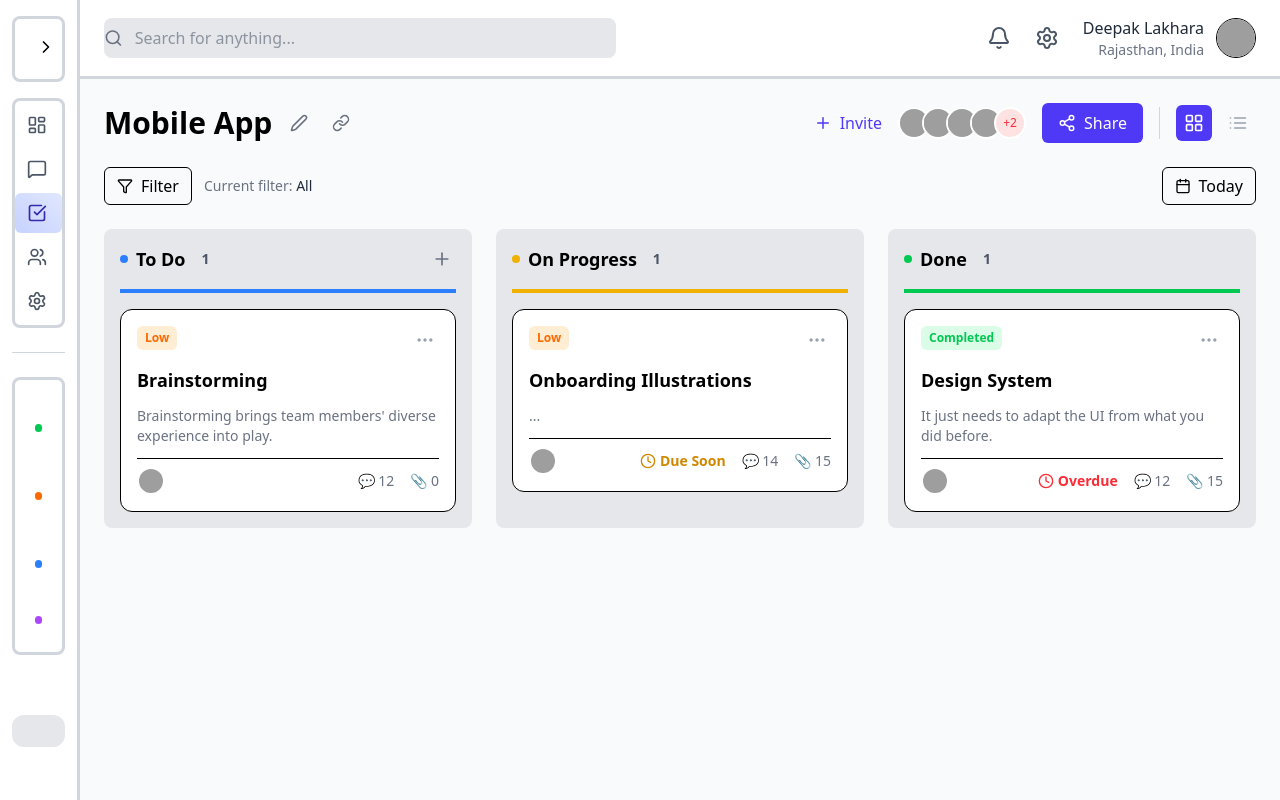
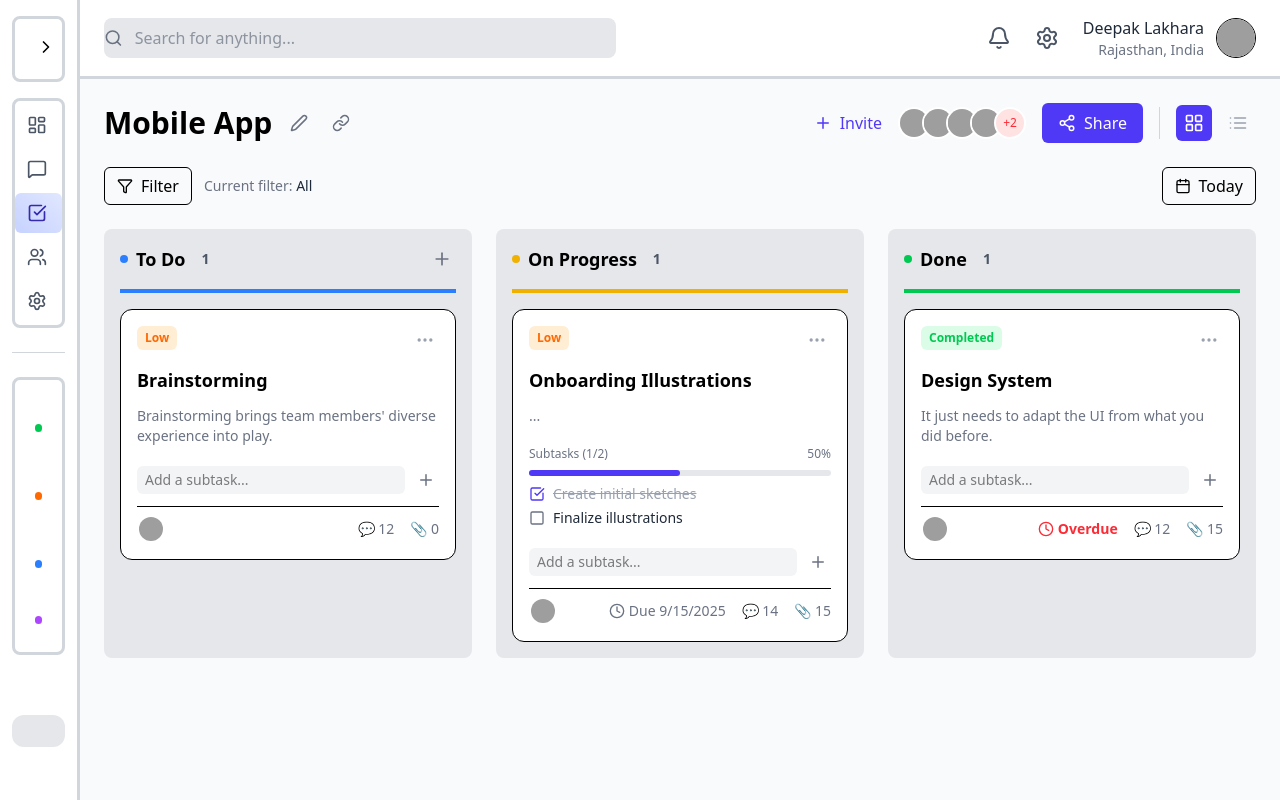
Before and after one commit to DEEPAK-7850/assignment, a React (Vite) app: page / in a window 1280 px wide. Shown: the top 800 px of the page. Built offline with nearby package versions, Linux system fonts and the light colour scheme; grey boxes are pictures that could not be loaded.

Commit message:
subtask is applied

```diff
--- a/src/components/TaskBoard.tsx
+++ b/src/components/TaskBoard.tsx
@@ -1,49 +1,57 @@
+
+
 import { useState, useEffect } from "react";
-import { Plus, MoreHorizontal, Filter, Calendar, Share2, Edit2, Link, LayoutGrid, List, Trash2, Pencil, History, Clock, BellRing } from "lucide-react";
+import { Plus, MoreHorizontal, Filter, Calendar, Share2, Edit2, Link, LayoutGrid, List, Trash2, Pencil, History, Clock, BellRing, CheckSquare, Square } from "lucide-react";
 import { DragDropContext, Droppable, Draggable } from "@hello-pangea/dnd";
 import type { DropResult } from "@hello-pangea/dnd";
 import { useSelector, useDispatch } from "react-redux";
 import type { RootState, AppDispatch } from "../redux/store";
-import { moveTask, deleteTask, changeTaskPriority } from "../redux/tasksSlice";
-import type { Task, Activity } from "../redux/tasksSlice";
+import { moveTask, deleteTask, changeTaskPriority, addSubtask, toggleSubtask } from "../redux/tasksSlice";
+import type { Task, Activity, Subtask } from "../redux/tasksSlice";
 import AddTaskModal from "./AddTaskModal";
 import EditTaskModal from "./EditTaskModal";
 import ActivityLogModal from "./ActivityLogModal";
 
-// This component is inside src/components/TaskBoard.tsx
+const SubtaskItem = ({ subtask, onToggle }: { subtask: Subtask, onToggle: () => void }) => (
+  <div className="flex items-center gap-2 group">
+    <button onClick={onToggle} className="text-gray-500 group-hover:text-indigo-600">
+      {subtask.completed ? <CheckSquare size={16} className="text-indigo-600" /> : <Square size={16} />}
+    </button>
+    <span className={`text-sm ${subtask.completed ? 'line-through text-gray-400' : 'text-gray-800'}`}>
+      {subtask.text}
+    </span>
+  </div>
+);
 
-const TaskCard = ({ task, onPriorityChange, onDelete, onEdit, onViewActivity }: { task: Task, onPriorityChange: () => void, onDelete: () => void, onEdit: () => void, onViewActivity: () => void }) => {
+const TaskCard = ({ task, onPriorityChange, onDelete, onEdit, onViewActivity, onAddSubtask, onToggleSubtask }: { task: Task, onPriorityChange: () => void, onDelete: () => void, onEdit: () => void, onViewActivity: () => void, onAddSubtask: (text: string) => void, onToggleSubtask: (subtaskId: string) => void }) => {
   const [isMenuOpen, setIsMenuOpen] = useState(false);
+  const [newSubtaskText, setNewSubtaskText] = useState('');
 
-  // NEW: More detailed due date logic
+  const handleAddSubtask = (e: React.FormEvent) => {
+    e.preventDefault();
+    if (newSubtaskText.trim()) {
+      onAddSubtask(newSubtaskText);
+      setNewSubtaskText('');
+    }
+  };
+
+  const completedSubtasks = task.subtasks.filter(st => st.completed).length;
+  const totalSubtasks = task.subtasks.length;
+  const progressPercentage = totalSubtasks > 0 ? (completedSubtasks / totalSubtasks) * 100 : 0;
+
   const getDueDateInfo = () => {
-    if (!task.dueDate) {
-      return { style: 'text-gray-500', text: '' };
-    }
-
+    if (!task.dueDate) return null;
     const now = new Date();
     const dueDate = new Date(task.dueDate);
-    // Reset time to compare dates only
     now.setHours(0, 0, 0, 0);
-
     const timeDiff = dueDate.getTime() - now.getTime();
     const twentyFourHoursInMs = 24 * 60 * 60 * 1000;
     const threeDaysInMs = 3 * twentyFourHoursInMs;
-
-    const formattedDate = dueDate.toLocaleDateString();
-
-    if (timeDiff < 0) {
-      return { style: 'text-red-500 font-bold', text: `Overdue` };
-    }
-    if (timeDiff < twentyFourHoursInMs) {
-      return { style: 'text-red-500 font-semibold', text: `Due Today` };
-    }
-    if (timeDiff < threeDaysInMs) {
-      return { style: 'text-yellow-600 font-semibold', text: `Due Soon` };
-    }
-    return { style: 'text-gray-500', text: `Due ${formattedDate}` };
+    if (timeDiff < 0) return { style: 'text-red-500 font-bold', text: 'Overdue' };
+    if (timeDiff < twentyFourHoursInMs) return { style: 'text-red-500 font-semibold', text: 'Due Today' };
+    if (timeDiff < threeDaysInMs) return { style: 'text-yellow-600 font-semibold', text: 'Due Soon' };
+    return { style: 'text-gray-500', text: `Due ${dueDate.toLocaleDateString()}` };
   };
-
   const dueDateInfo = getDueDateInfo();
 
   return (
@@ -64,17 +72,30 @@ const TaskCard = ({ task, onPriorityChange, onDelete, onEdit, onViewActivity }:
       <h3 className="font-bold text-lg">{task.title}</h3>
       <p className="text-sm text-gray-500">{task.description}</p>
 
+      {totalSubtasks > 0 && (
+        <div className="space-y-2 pt-2">
+          <div className="flex items-center justify-between text-xs text-gray-500">
+            <span>Subtasks ({completedSubtasks}/{totalSubtasks})</span>
+            <span>{Math.round(progressPercentage)}%</span>
+          </div>
+          <div className="w-full bg-gray-200 rounded-full h-1.5"><div className="bg-indigo-600 h-1.5 rounded-full" style={{ width: `${progressPercentage}%` }}></div></div>
+          <div className="space-y-1 max-h-24 overflow-y-auto pr-1">
+            {task.subtasks.map(subtask => <SubtaskItem key={subtask.id} subtask={subtask} onToggle={() => onToggleSubtask(subtask.id)} />)}
+          </div>
+        </div>
+      )}
+
+      <form onSubmit={handleAddSubtask} className="flex items-center gap-2 pt-2">
+        <input type="text" value={newSubtaskText} onChange={(e) => setNewSubtaskText(e.target.value)} placeholder="Add a subtask..." className="flex-grow bg-gray-100 border-transparent rounded-md px-2 py-1 text-sm focus:ring-indigo-500 focus:border-indigo-500"/>
+        <button type="submit" className="p-1 text-gray-500 hover:bg-gray-200 rounded-md"><Plus size={18} /></button>
+      </form>
+
       <div className="flex justify-between items-center pt-2 border-t mt-3">
         <div className="flex -space-x-2">
           {task.members.map((member, index) => <img key={index} src={member} alt="member" className="w-7 h-7 rounded-full border-2 border-white" />)}
         </div>
         <div className="flex items-center gap-4 text-sm text-gray-500">
-          {/* Display the new due date info */}
-          {task.dueDate && (
-            <span className={`flex items-center gap-1 ${dueDateInfo.style}`}>
-              <Clock size={16} /> {dueDateInfo.text}
-            </span>
-          )}
+          {dueDateInfo && (<span className={`flex items-center gap-1 ${dueDateInfo.style}`}><Clock size={16} /> {dueDateInfo.text}</span>)}
           <span>💬 {task.comments}</span>
           <span>📎 {task.files}</span>
         </div>
@@ -83,7 +104,16 @@ const TaskCard = ({ task, onPriorityChange, onDelete, onEdit, onViewActivity }:
   );
 };
 
-interface TaskColumnProps {
+const TaskColumn = ({
+  title,
+  tasks,
+  columnId,
+  borderColorClass,
+  dotColorClass,
+  onAddTask,
+  onEditTask,
+  onViewActivity
+}: {
   title: string;
   tasks: Task[];
   columnId: 'todo' | 'inProgress' | 'done';
@@ -92,12 +122,13 @@ interface TaskColumnProps {
   onAddTask?: () => void;
   onEditTask: (task: Task) => void;
   onViewActivity: (task: Task) => void;
-}
-
-const TaskColumn = ({ title, tasks, columnId, borderColorClass, dotColorClass, onAddTask, onEditTask, onViewActivity }: TaskColumnProps) => {
+}) => {
   const dispatch = useDispatch<AppDispatch>();
   const handleDeleteTask = (taskId: string) => { if (window.confirm("Are you sure?")) dispatch(deleteTask({ columnId, taskId })); };
   const handleChangePriority = (taskId: string) => dispatch(changeTaskPriority({ columnId, taskId }));
+  const handleAddSubtask = (taskId: string, text: string) => dispatch(addSubtask({ columnId, taskId, text }));
+  const handleToggleSubtask = (taskId: string, subtaskId: string) => dispatch(toggleSubtask({ columnId, taskId, subtaskId }));
+
   return (
     <div className="w-full bg-gray-200 rounded-lg p-4 flex flex-col">
       <div className={`flex justify-between items-center border-b-4 ${borderColorClass} pb-4 mb-4`}>
@@ -115,7 +146,7 @@ const TaskColumn = ({ title, tasks, columnId, borderColorClass, dotColorClass, o
               <Draggable key={task.id} draggableId={task.id} index={index}>
                 {(provided) => (
                   <div ref={provided.innerRef} {...provided.draggableProps} {...provided.dragHandleProps}>
-                    <TaskCard task={task} onDelete={() => handleDeleteTask(task.id)} onEdit={() => onEditTask(task)} onViewActivity={() => onViewActivity(task)} onPriorityChange={() => handleChangePriority(task.id)}/>
+                    <TaskCard task={task} onPriorityChange={() => handleChangePriority(task.id)} onDelete={() => handleDeleteTask(task.id)} onEdit={() => onEditTask(task)} onViewActivity={() => onViewActivity(task)} onAddSubtask={(text) => handleAddSubtask(task.id, text)} onToggleSubtask={(subtaskId) => handleToggleSubtask(task.id, subtaskId)} />
                   </div>
                 )}
               </Draggable>
@@ -154,19 +185,12 @@ const DashboardHeader = () => (
     </div>
 );
 
-interface FilterBarProps {
-  activeFilter: string;
-  setActiveFilter: (filter: string) => void;
-}
-
-const FilterBar = ({ activeFilter, setActiveFilter }: FilterBarProps) => {
+const FilterBar = ({ activeFilter, setActiveFilter }: { activeFilter: string; setActiveFilter: (filter: string) => void }) => {
   const [isOpen, setIsOpen] = useState(false);
-
   const handleSelectFilter = (filter: string) => {
     setActiveFilter(filter);
     setIsOpen(false);
   };
-
   return (
     <div className="flex justify-between items-center mb-6">
       <div className="flex items-center gap-3 relative">
@@ -193,16 +217,14 @@ const FilterBar = ({ activeFilter, setActiveFilter }: FilterBarProps) => {
 };
 
 const ReminderBanner = ({ tasks }: { tasks: Task[] }) => {
-    if (tasks.length === 0) {
-        return null;
-    }
+  if (tasks.length === 0) return null;
   return (
     <div className="bg-yellow-100 border-l-4 border-yellow-500 text-yellow-800 p-4 rounded-md mb-6 flex items-start gap-3">
       <BellRing size={20} className="mt-1 flex-shrink-0" />
       <div>
         <p className="font-bold">Reminder</p>
         <p className="text-sm">
-                    You have {tasks.length} task(s) due within 24 hours or overdue: {tasks.map(t => t.title).join(', ')}
+          You have {tasks.length} task(s) due within 24 hours or overdue: {tasks.map((t: Task) => t.title).join(', ')}
         </p>
       </div>
     </div>
@@ -216,8 +238,8 @@ export default function TaskBoard() {
   const [editingTask, setEditingTask] = useState<Task | null>(null);
   const [editingTaskColumn, setEditingTaskColumn] = useState<'todo' | 'inProgress' | 'done'>('todo');
   const [activeFilter, setActiveFilter] = useState('All');
+  const [viewingActivity, setViewingActivity] = useState<Activity[] | null>(null);
   const [reminderTasks, setReminderTasks] = useState<Task[]>([]);
-  const [viewingActivity, setViewingActivity] = useState<Activity[] | null>(null);
 
   useEffect(() => {
     const allTasks = [...todo, ...inProgress];
@@ -269,51 +291,15 @@ export default function TaskBoard() {
           <ReminderBanner tasks={reminderTasks} />
           <FilterBar activeFilter={activeFilter} setActiveFilter={setActiveFilter} />
           <div className="grid grid-cols-1 md:grid-cols-3 gap-6">
-            <TaskColumn
-              title="To Do"
-              tasks={filterTasks(todo)}
-              columnId="todo"
-              borderColorClass="border-blue-500"
-              dotColorClass="bg-blue-500"
-              onAddTask={() => setAddModalOpen(true)}
-              onEditTask={(task) => handleOpenEditModal(task, 'todo')}
-              onViewActivity={handleViewActivity}
-            />
-            <TaskColumn
-              title="On Progress"
-              tasks={filterTasks(inProgress)}
-              columnId="inProgress"
-              borderColorClass="border-yellow-500"
-              dotColorClass="bg-yellow-500"
-              onEditTask={(task) => handleOpenEditModal(task, 'inProgress')}
-              onViewActivity={handleViewActivity}
-            />
-            <TaskColumn
-              title="Done"
-              tasks={filterTasks(done)}
-              columnId="done"
-              borderColorClass="border-green-500"
-              dotColorClass="bg-green-500"
-              onEditTask={(task) => handleOpenEditModal(task, 'done')}
-              onViewActivity={handleViewActivity}
-            />
+            <TaskColumn title="To Do" tasks={filterTasks(todo)} columnId="todo" borderColorClass="border-blue-500" dotColorClass="bg-blue-500" onAddTask={() => setAddModalOpen(true)} onEditTask={(task: Task) => handleOpenEditModal(task, 'todo')} onViewActivity={handleViewActivity} />
+            <TaskColumn title="On Progress" tasks={filterTasks(inProgress)} columnId="inProgress" borderColorClass="border-yellow-500" dotColorClass="bg-yellow-500" onEditTask={(task: Task) => handleOpenEditModal(task, 'inProgress')} onViewActivity={handleViewActivity} />
+            <TaskColumn title="Done" tasks={filterTasks(done)} columnId="done" borderColorClass="border-green-500" dotColorClass="bg-green-500" onEditTask={(task: Task) => handleOpenEditModal(task, 'done')} onViewActivity={handleViewActivity} />
           </div>
         </div>
       </DragDropContext>
       <AddTaskModal isOpen={isAddModalOpen} onClose={() => setAddModalOpen(false)} />
-      {editingTask && (
-        <EditTaskModal
-          isOpen={!!editingTask}
-          onClose={handleCloseEditModal}
-          task={editingTask}
-          columnId={editingTaskColumn}
-        />
-      )}
-      <ActivityLogModal
-        isOpen={!!viewingActivity}
-        onClose={() => setViewingActivity(null)}
-        activities={viewingActivity || []}
-      />
+      {editingTask && <EditTaskModal isOpen={!!editingTask} onClose={handleCloseEditModal} task={editingTask} columnId={editingTaskColumn} />}
+      <ActivityLogModal isOpen={!!viewingActivity} onClose={() => setViewingActivity(null)} activities={viewingActivity || []} />
     </>
   );
 }
--- a/src/main.tsx
+++ b/src/main.tsx
@@ -1,4 +1,4 @@
-import React from 'react';
+
 import ReactDOM from 'react-dom/client';
 import App from './App';
 import './index.css';
--- a/src/redux/tasksSlice.ts
+++ b/src/redux/tasksSlice.ts
@@ -1,9 +1,12 @@
+import { createSlice, PayloadAction } from '@reduxjs/toolkit';
 
+// NEW: Interface for a single subtask
+export interface Subtask {
+  id: string;
+  text: string;
+  completed: boolean;
+}
 
-import { createSlice } from '@reduxjs/toolkit';
-import type { PayloadAction } from '@reduxjs/toolkit';
-
-// NEW: Interface for a single activity log entry
 export interface Activity {
   action: string;
   timestamp: string;
@@ -19,7 +22,8 @@ export interface Task {
   files: number;
   members: string[];
   dueDate: string | null;
-  activity: Activity[]; // ADDED: activity log for each task
+  activity: Activity[];
+  subtasks: Subtask[]; // ADDED: subtasks array for each task
 }
 
 interface TasksState {
@@ -41,21 +45,19 @@ const loadState = (): TasksState => {
   try {
     const serializedState = localStorage.getItem('tasks');
     if (serializedState === null) {
-      return { // ADDED: activity array to initial tasks
-        todo: [ { id: "1", title: "Brainstorming", description: "Brainstorming brings team members' diverse experience into play.", priority: "Low", priorityColor: "bg-orange-100 text-orange-500", comments: 12, files: 0, members: ["https://i.pravatar.cc/24?img=1"], dueDate: null, activity: [] } ],
-        inProgress: [ { id: "4", title: "Onboarding Illustrations", description: "...", priority: "Low", priorityColor: "bg-orange-100 text-orange-500", comments: 14, files: 15, members: ["https://i.pravatar.cc/24?img=5"], dueDate: "2025-08-30", activity: [] } ],
-        done: [ { id: "7", title: "Design System", description: "It just needs to adapt the UI from what you did before.", priority: "Completed", priorityColor: "bg-green-100 text-green-500", comments: 12, files: 15, members: ["https://i.pravatar.cc/24?img=9"], dueDate: "2025-08-27", activity: [] } ]
+      // ADDED: Initialize subtasks array in default data
+      return {
+        todo: [ { id: "1", title: "Brainstorming", description: "Brainstorming brings team members' diverse experience into play.", priority: "Low", priorityColor: "bg-orange-100 text-orange-500", comments: 12, files: 0, members: ["https://i.pravatar.cc/24?img=1"], dueDate: null, activity: [], subtasks: [] } ],
+        inProgress: [ { id: "4", title: "Onboarding Illustrations", description: "...", priority: "Low", priorityColor: "bg-orange-100 text-orange-500", comments: 14, files: 15, members: ["https://i.pravatar.cc/24?img=5"], dueDate: "2025-09-15", activity: [], subtasks: [{ id: 'sub1', text: 'Create initial sketches', completed: true }, { id: 'sub2', text: 'Finalize illustrations', completed: false }] } ],
+        done: [ { id: "7", title: "Design System", description: "It just needs to adapt the UI from what you did before.", priority: "Completed", priorityColor: "bg-green-100 text-green-500", comments: 12, files: 15, members: ["https://i.pravatar.cc/24?img=9"], dueDate: "2025-08-20", activity: [], subtasks: [] } ]
       };
     }
-    // Ensure loaded tasks have an activity array
     const loadedState = JSON.parse(serializedState);
-    Object.keys(loadedState).forEach(key => {
-      loadedState[key].forEach((task: any) => {
-        if (!task.activity) {
-          task.activity = [];
-        }
-      });
-    });
+    // Ensure loaded tasks from older versions have the new properties
+    Object.values(loadedState).forEach((column: Task[]) => column.forEach(task => {
+      if (!task.activity) task.activity = [];
+      if (!task.subtasks) task.subtasks = [];
+    }));
     return loadedState;
   } catch (err) {
     return { todo: [], inProgress: [], done: [] };
@@ -69,18 +71,14 @@ const tasksSlice = createSlice({
   initialState,
   reducers: {
     addTask: (state, action: PayloadAction<{ title: string; description: string; priority: 'Low' | 'High'; dueDate: string | null }>) => {
-      const priorityColor = action.payload.priority === 'Low' ? 'bg-orange-100 text-orange-500' : 'bg-red-100 text-red-500';
+      const { title, description, priority, dueDate } = action.payload;
+      const priorityColor = priority === 'Low' ? 'bg-orange-100 text-orange-500' : 'bg-red-100 text-red-500';
       const newTask: Task = {
         id: crypto.randomUUID(),
-        title: action.payload.title,
-        description: action.payload.description,
-        priority: action.payload.priority,
-        priorityColor: priorityColor,
-        comments: 0,
-        files: 0,
-        members: [],
-        dueDate: action.payload.dueDate,
-        activity: [{ action: `Task created`, timestamp: new Date().toISOString() }], // ADDED: Log creation
+        title, description, priority, dueDate, priorityColor,
+        comments: 0, files: 0, members: [],
+        activity: [{ action: `Task created`, timestamp: new Date().toISOString() }],
+        subtasks: [],
       };
       state.todo.push(newTask);
       saveState(state);
@@ -89,10 +87,7 @@ const tasksSlice = createSlice({
       const { sourceId, destinationId, sourceIndex, destinationIndex } = action.payload;
       const sourceColumn = state[sourceId];
       const [movedTask] = sourceColumn.splice(sourceIndex, 1);
-
-      // ADDED: Log the move action
       movedTask.activity.push({ action: `Moved from '${sourceId}' to '${destinationId}'`, timestamp: new Date().toISOString() });
-
       if (destinationId === 'done' && movedTask.priority !== 'Completed') {
         movedTask.priority = 'Completed';
         movedTask.priorityColor = 'bg-green-100 text-green-500';
@@ -100,15 +95,13 @@ const tasksSlice = createSlice({
         movedTask.priority = 'Low';
         movedTask.priorityColor = 'bg-orange-100 text-orange-500';
       }
-
       state[destinationId].splice(destinationIndex, 0, movedTask);
       saveState(state);
     },
     editTask: (state, action: PayloadAction<{ columnId: keyof TasksState, taskId: string, updates: { title: string; description: string; priority: 'Low' | 'High' | 'Completed'; dueDate: string | null } }>) => {
       const { columnId, taskId, updates } = action.payload;
-      const task = state[columnId].find(task => task.id === taskId);
+      const task = state[columnId].find(t => t.id === taskId);
       if (task) {
-        // ADDED: Log the edit action
         task.activity.push({ action: `Task details updated`, timestamp: new Date().toISOString() });
         task.title = updates.title;
         task.description = updates.description;
@@ -127,7 +120,7 @@ const tasksSlice = createSlice({
     },
     changeTaskPriority: (state, action: PayloadAction<{ columnId: keyof TasksState, taskId: string }>) => {
       const { columnId, taskId } = action.payload;
-      const task = state[columnId].find(task => task.id === taskId);
+      const task = state[columnId].find(t => t.id === taskId);
       if (task) {
         const oldPriority = task.priority;
         if (columnId === 'done') {
@@ -137,18 +130,45 @@ const tasksSlice = createSlice({
         } else {
           task.priority = task.priority === 'Low' ? 'High' : 'Low';
         }
-        // ADDED: Log the priority change
-        task.activity.push({ action: `Priority changed from '${oldPriority}' to '${task.priority}'`, timestamp: new Date().toISOString() });
-
+        if(oldPriority !== task.priority) {
+          task.activity.push({ action: `Priority changed from '${oldPriority}' to '${task.priority}'`, timestamp: new Date().toISOString() });
+        }
         if (task.priority === 'Low') task.priorityColor = 'bg-orange-100 text-orange-500';
         else if (task.priority === 'High') task.priorityColor = 'bg-red-100 text-red-500';
         else task.priorityColor = 'bg-green-100 text-green-500';
       }
       saveState(state);
+    },
+    addSubtask: (state, action: PayloadAction<{ columnId: keyof TasksState, taskId: string, text: string }>) => {
+      const { columnId, taskId, text } = action.payload;
+      const task = state[columnId].find(t => t.id === taskId);
+      if (task) {
+        const newSubtask: Subtask = {
+          id: crypto.randomUUID(),
+          text,
+          completed: false,
+        };
+        task.subtasks.push(newSubtask);
+        task.activity.push({ action: `Added subtask: "${text}"`, timestamp: new Date().toISOString() });
+        saveState(state);
+      }
+    },
+    toggleSubtask: (state, action: PayloadAction<{ columnId: keyof TasksState, taskId: string, subtaskId: string }>) => {
+      const { columnId, taskId, subtaskId } = action.payload;
+      const task = state[columnId].find(t => t.id === taskId);
+      if (task) {
+        const subtask = task.subtasks.find(st => st.id === subtaskId);
+        if (subtask) {
+          subtask.completed = !subtask.completed;
+          const status = subtask.completed ? 'completed' : 'incomplete';
+          task.activity.push({ action: `Marked subtask "${subtask.text}" as ${status}`, timestamp: new Date().toISOString() });
+          saveState(state);
+        }
+      }
     }
   },
 });
 
-export const { addTask, moveTask, editTask, deleteTask, changeTaskPriority } = tasksSlice.actions;
+export const { addTask, moveTask, editTask, deleteTask, changeTaskPriority, addSubtask, toggleSubtask } = tasksSlice.actions;
 
 export default tasksSlice.reducer;
```
Lines whose indentation alone changed are shown as unchanged.
